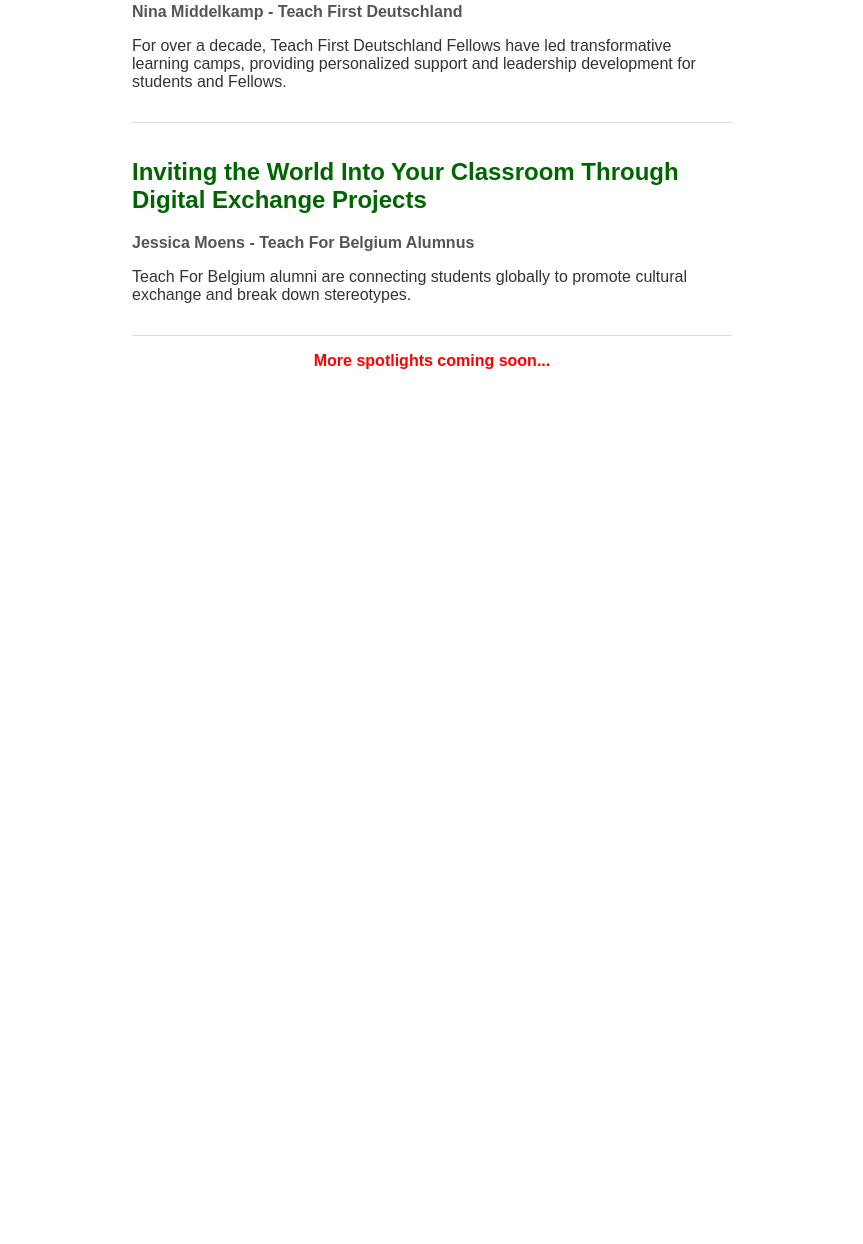
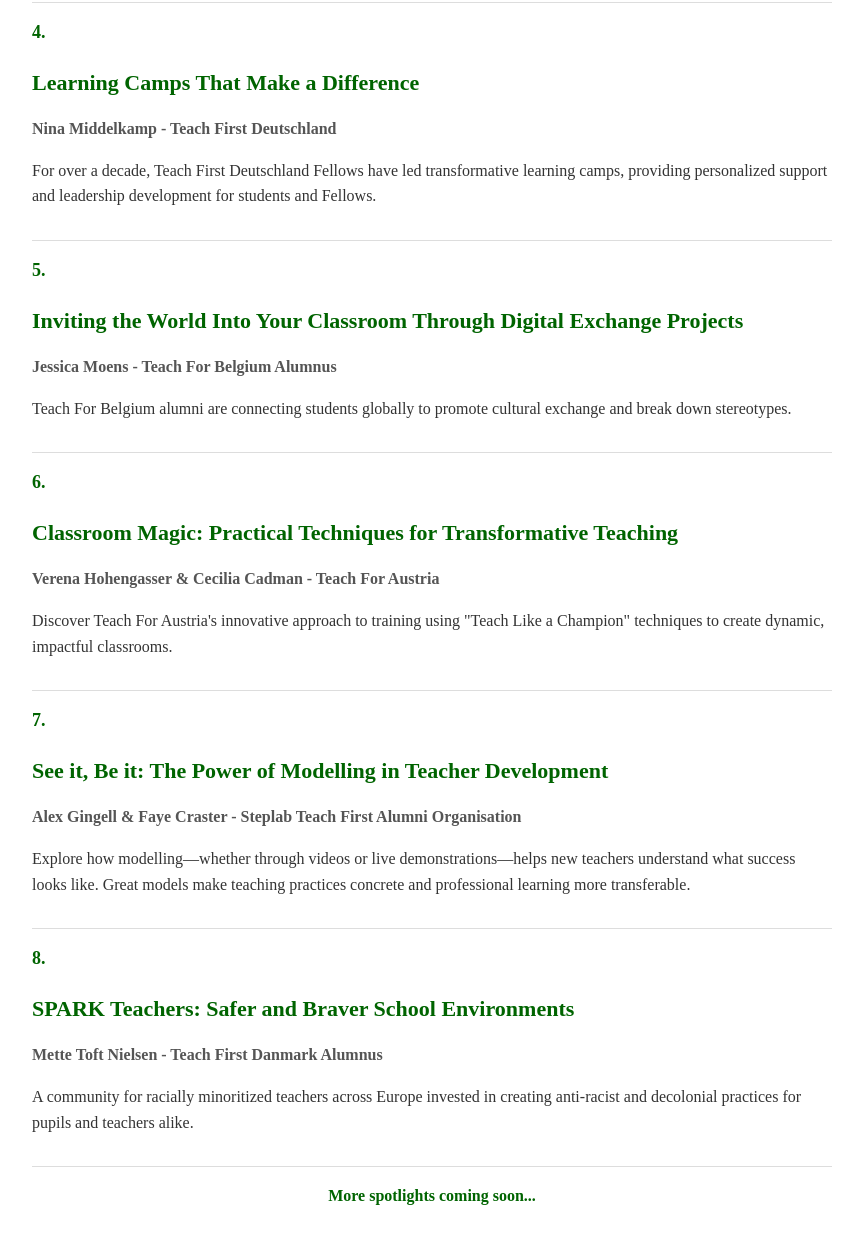
Before and after one commit to JKern100/Spotlights, a plain HTML site: page index.html in a window 1280 px wide. Shown: the part 798-2042 px from the top of the page, without its empty margins (208-1071 px from the left). Before the commit the page ends 1194 px from the top, so only its background shows below. Drawn offline with Linux system fonts and the light colour scheme.

Commit message:
Update index.html

```diff
--- a/index.html
+++ b/index.html
@@ -6,18 +6,23 @@
     <title>Spotlights Directory</title>
     <style>
         body {
-            font-family: Arial, sans-serif;
+            font-family: 'Times New Roman', serif;
             margin: 0;
             padding: 10px;
             background-color: #fff;
             color: #333;
+            line-height: 1.6;
         }
         .container {
-            max-width: 600px;
+            max-width: 800px;
             margin: auto;
+            padding: 20px;
         }
-        h1, h2, h3 {
+        h1 {
             color: darkgreen;
+            text-align: center;
+            font-size: 28px;
+            font-weight: bold;
         }
         .spotlight {
             border-bottom: 1px solid #ddd;
@@ -25,6 +30,16 @@
         }
         .spotlight:last-child {
             border-bottom: none;
+        }
+        .spotlight h2 {
+            color: darkgreen;
+            font-size: 22px;
+            margin-bottom: 5px;
+        }
+        .number {
+            font-weight: bold;
+            font-size: 18px;
+            color: darkgreen;
         }
         .author {
             font-weight: bold;
@@ -37,36 +52,62 @@
         <h1>Spotlights Directory</h1>
 
         <div class="spotlight">
+            <span class="number">1.</span>
             <h2>Unleashing Creativity: How AI Helped Us Appeal to Gen Z</h2>
             <p class="author">Michal Mironov - Teach For Slovakia</p>
             <p>Discover how Teach For Slovakia's award-winning recruitment campaign, powered by AI and humor, captivated audiences and earned a spot at Cannes Lions.</p>
         </div>
 
         <div class="spotlight">
+            <span class="number">2.</span>
             <h2>DEI Recruitment Strategies that Actually Work</h2>
             <p class="author">Miguel Leão - Teach For Portugal</p>
             <p>Teach For Portugal’s data-driven approach to DEI recruitment creates diverse, representative fellow cohorts.</p>
         </div>
 
         <div class="spotlight">
+            <span class="number">3.</span>
             <h2>Empowering Voices: Teach For Romania's Student Board</h2>
             <p class="author">Anca Enache-Coatu - Teach For Romania Alumnus</p>
             <p>Teach For Romania has been developing leadership skills in students through their Student Board, empowering voices from vulnerable communities to foster local change.</p>
         </div>
 
         <div class="spotlight">
+            <span class="number">4.</span>
             <h2>Learning Camps That Make a Difference</h2>
             <p class="author">Nina Middelkamp - Teach First Deutschland</p>
             <p>For over a decade, Teach First Deutschland Fellows have led transformative learning camps, providing personalized support and leadership development for students and Fellows.</p>
         </div>
 
         <div class="spotlight">
+            <span class="number">5.</span>
             <h2>Inviting the World Into Your Classroom Through Digital Exchange Projects</h2>
             <p class="author">Jessica Moens - Teach For Belgium Alumnus</p>
             <p>Teach For Belgium alumni are connecting students globally to promote cultural exchange and break down stereotypes.</p>
         </div>
 
-        <p style="text-align: center; font-weight: bold; color: red;">More spotlights coming soon...</p>
+        <div class="spotlight">
+            <span class="number">6.</span>
+            <h2>Classroom Magic: Practical Techniques for Transformative Teaching</h2>
+            <p class="author">Verena Hohengasser & Cecilia Cadman - Teach For Austria</p>
+            <p>Discover Teach For Austria's innovative approach to training using "Teach Like a Champion" techniques to create dynamic, impactful classrooms.</p>
+        </div>
+
+        <div class="spotlight">
+            <span class="number">7.</span>
+            <h2>See it, Be it: The Power of Modelling in Teacher Development</h2>
+            <p class="author">Alex Gingell & Faye Craster - Steplab Teach First Alumni Organisation</p>
+            <p>Explore how modelling—whether through videos or live demonstrations—helps new teachers understand what success looks like. Great models make teaching practices concrete and professional learning more transferable.</p>
+        </div>
+
+        <div class="spotlight">
+            <span class="number">8.</span>
+            <h2>SPARK Teachers: Safer and Braver School Environments</h2>
+            <p class="author">Mette Toft Nielsen - Teach First Danmark Alumnus</p>
+            <p>A community for racially minoritized teachers across Europe invested in creating anti-racist and decolonial practices for pupils and teachers alike.</p>
+        </div>
+
+        <p style="text-align: center; font-weight: bold; color: darkgreen;">More spotlights coming soon...</p>
     </div>
 </body>
 </html>
```
